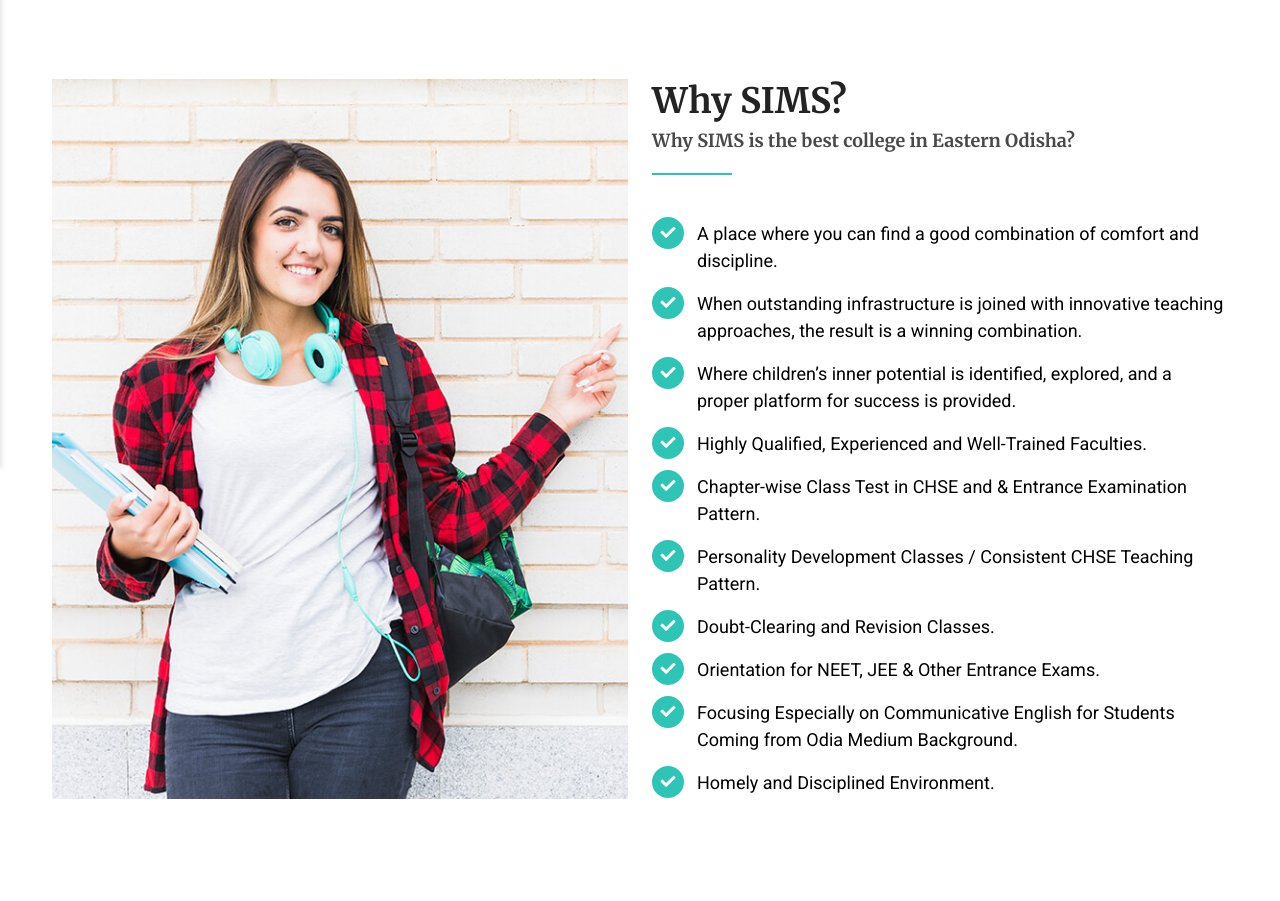
After one commit to mohantyrajib143/simscollege, a Django app: template templates/website/whyus.html in a window 1280 px wide. The commit adds this page. Shown: the part 333-1234 px from the top of the page. Run offline with Django 3.2, Linux system fonts and the light colour scheme; the template is opened without the code that fills it, so the values that code supplies are empty; some libraries are stand-ins or nearby versions; some web fonts are replaced.

Commit message:
1.added whyus image in whyus.html 2.added whyus.html file and modified 3.added views.py file whyus()

```diff
--- a/templates/website/header.html
+++ b/templates/website/header.html
@@ -82,7 +82,7 @@
                                     <a href="javascript:;">About<i class="fas fa-chevron-down"></i></a>
                                     <ul class="sub-menu">
                                         <li><a href="/about"><b>➦ ABOUT US</b></a></li>
-                                        <li><a href=""><b>➦ WHY SIMS?</b></a></li>
+                                        <li><a href="/whyus"><b>➦ WHY SIMS?</b></a></li>
                                         <li><a href=""><b>➦ AWARDS & RANKING</b></a></li>
                                     </ul>
                                 </li>
--- /dev/null
+++ b/templates/website/whyus.html
@@ -0,0 +1,56 @@
+{% extends 'website/header.html' %}
+{% load static %}
+{% block title %} HOME | UNQCOLLECTION {% endblock title %}
+{% block body %}
+<div class="page-content bg-gray">
+    <div class="dlab-bnr-inr overlay-black-middle bg-pt" style="background-image:url({% static 'website/images/banner/breadcrumb.jpg' %})">
+        <div class="container">
+            <div class="dlab-bnr-inr-entry">
+                <h1 class="text-white">SHANTI INSTITUTE OF MANAGEMENT AND STUDIES</h1>
+                <div class="breadcrumb-row">
+                    <ul class="list-inline">
+                        <li><a href="/">SIMS</a></li>
+                        <li>WHY US?</li>
+                    </ul>
+                </div>
+            </div>
+        </div>
+    </div>
+
+    <div class="content-block">
+        <div class="section-full content-inner bg-white">
+            <div class="container">
+                <div class="row align-items-center">
+                    <div class="col-lg-6 col-md-12 m-b30 about-two align-self-start">
+                        <div class="row sp10">
+                            <div class="col-md-12 m-b10">
+                                <img src="{% static 'website/images/about/whyus.jpg' %}" class="img-cover" alt="">
+                            </div>
+                        </div>
+                    </div>
+                    <div class="col-lg-6 m-b30 about-two">
+                        <div class="section-head m-b20">
+                            <h2 class="title">Why SIMS?</h2>
+                            <h5 class="title-small">Why SIMS is the best college in Eastern Odisha?</h5>
+                            <div class="dlab-separator bg-primary"></div>
+                        </div>
+                        <ul class="list-check primary text-black circle">
+                            <li>A place where you can find a good combination of comfort and discipline.</li>
+                            <li>When outstanding infrastructure is joined with innovative teaching approaches, the result is a winning combination.</li>
+                            <li>Where children’s inner potential is identified, explored, and a proper platform for success is provided.</li>
+                            <li>Highly Qualified, Experienced and Well-Trained Faculties.</li>
+                            <li>Chapter-wise Class Test in CHSE and & Entrance Examination Pattern.</li>
+                            <li>Personality Development Classes / Consistent CHSE Teaching Pattern.</li>
+                            <li>Doubt-Clearing and Revision Classes.</li>
+                            <li>Orientation for NEET, JEE & Other Entrance Exams.</li>
+                            <li>Focusing Especially on Communicative English for Students Coming from Odia Medium Background.</li>
+                            <li>Homely and Disciplined Environment.</li>
+                        </ul>
+                    </div>
+                </div>
+            </div>
+        </div>
+    </div>
+</div>
+{% endblock body %}
+{% block js %} {% endblock %}
--- a/website/urls.py
+++ b/website/urls.py
@@ -4,5 +4,6 @@
 
 urlpatterns = [
     path('', views.index, name='index'),
-    path('about/', views.about, name='about')
+    path('about/', views.about, name='about'),
+    path('whyus/', views.whyus, name='whyus')
 ]
--- a/website/views.py
+++ b/website/views.py
@@ -32,3 +32,6 @@
     principal = leader.objects.filter(position='PRINCIPAL')
     data = {'aboutInfo':aboutInfo[0], 'chairperson':chairperson[0], 'vicechairperson':vicechairperson[0], 'principal':principal[0]}
     return render(request, 'website/about.html', data)
+
+def whyus(request):
+    return render(request, 'website/whyus.html')
```
Also changed, not shown: static/website/images/about/whyus.jpg (added).
